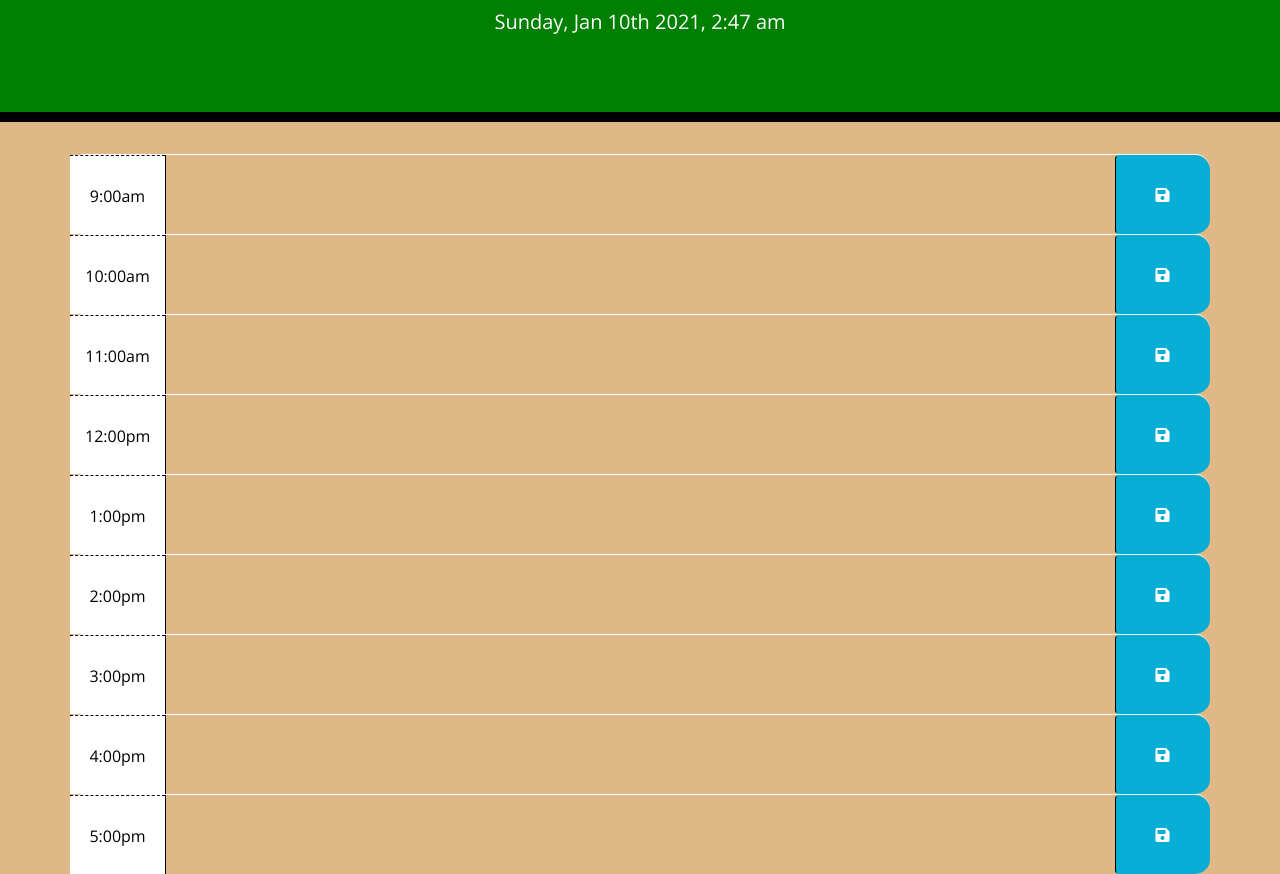
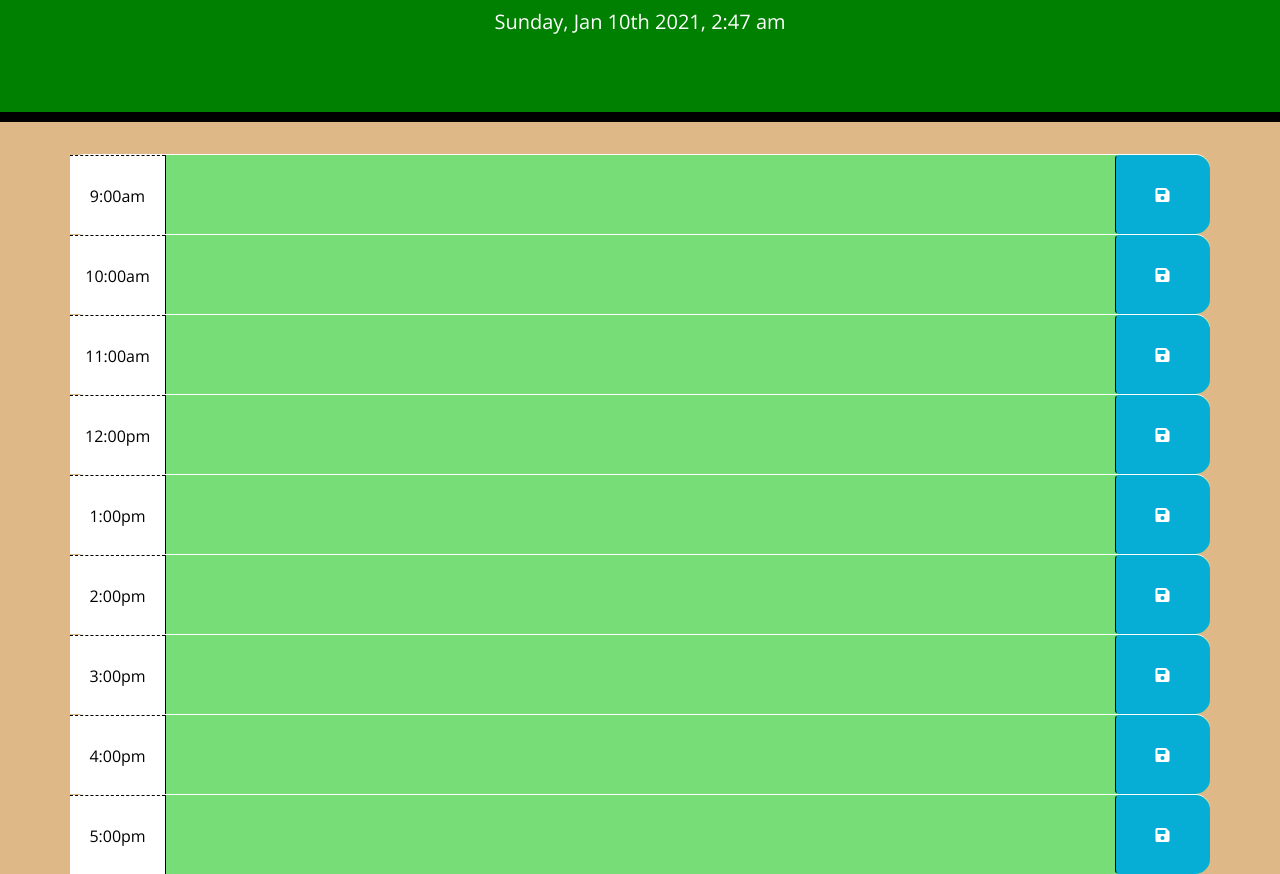
Before and after one commit to jceb30198/Work_Scheduler, a plain HTML site: page index.html in a window 1280 px wide. Shown: the part 182-1056 px from the top of the page. Drawn offline with nearby package versions, Linux system fonts and the light colour scheme.

Commit message:
Made function to go through time blocks.

```diff
--- a/index.html
+++ b/index.html
@@ -68,7 +68,7 @@
         <button class="btn col-md-1 saveBtn"><i class="fas fa-save"></i></button>
       </div>
 
-      <div class="row time-block" id="13">
+      <div class="row time-block" id="20">
         <div class="col-md-1 hour">
             1:00pm
         </div>
@@ -77,7 +77,7 @@
         <button class="btn col-md-1 saveBtn"><i class="fas fa-save"></i></button>
       </div>
 
-      <div class="row time-block" id="14">
+      <div class="row time-block" id="21">
         <div class="col-md-1 hour">
             2:00pm
         </div>
@@ -86,7 +86,7 @@
         <button class="btn col-md-1 saveBtn"><i class="fas fa-save"></i></button>
       </div>
 
-      <div class="row time-block" id="15">
+      <div class="row time-block" id="22">
         <div class="col-md-1 hour">
             3:00pm
         </div>
@@ -95,7 +95,7 @@
         <button class="btn col-md-1 saveBtn"><i class="fas fa-save"></i></button>
       </div>
 
-      <div class="row time-block" id="16">
+      <div class="row time-block" id="23">
         <div class="col-md-1 hour">
             4:00pm
         </div>
@@ -104,7 +104,7 @@
         <button class="btn col-md-1 saveBtn"><i class="fas fa-save"></i></button>
       </div>
 
-      <div class="row time-block" id="17">
+      <div class="row time-block" id="24">
         <div class="col-md-1 hour">
             5:00pm
         </div>
--- a/script.js
+++ b/script.js
@@ -1,23 +1,49 @@
 $(document).ready(function() {
 
     // Variables
-    var timeBlock = $(".time-block");
+    var timeBlock = $(".time-block")
     var am9 = $("#9");
     var am10 = $("#10");
     var am11 = $("#11");
     var pm12 = $("#12");
-    var pm1 = $("#13");
-    var pm2 = $("#14");
-    var pm3 = $("#15");
-    var pm4 = $("#16");
-    var pm5 = $("#17");
+    var pm1 = $("#20");
+    var pm2 = $("#21");
+    var pm3 = $("#22");
+    var pm4 = $("#23");
+    var pm5 = $("#24");
     var saveBtn = $(".saveBtn");
+    var hour = moment().hour();
+
+    // Array to loop through
+    var timeArr = [am9, am10, am11, pm12, pm1, pm2, pm3, pm4, pm5];
 
     // Displays date in the jumbotron
     var dateDisplay = $("#day");
     var date = moment().format("dddd, MMM Do YYYY, h:mm a");
     dateDisplay.text(date);
 
+    // Function to change the classes of the time blocks
+    function blockChange(x) {
 
+        // Variable to grab the id number to compare with the hour
+        var currentTime = x.attr("id");
 
+        if (currentTime == hour) {
+            x.addClass("present");
+            x.removeClass("future");
+        }
+        else if (currentTime > hour) {
+            x.addClass("future");
+            x.removeClass("past");
+        }
+        else {
+            x.addClass("past");
+            x.removeClass("present");
+        }
+    };
+
+    // For loops to repeat through the function
+    for (let i = 0; i < timeArr.length; i++){
+        blockChange(timeArr[i]);
+    };
 })
```
